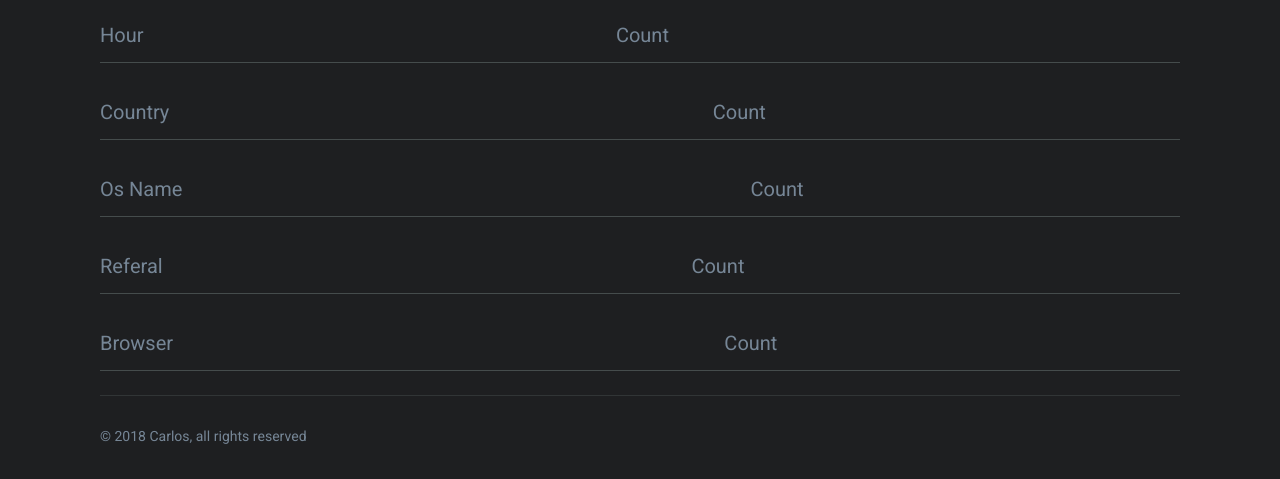
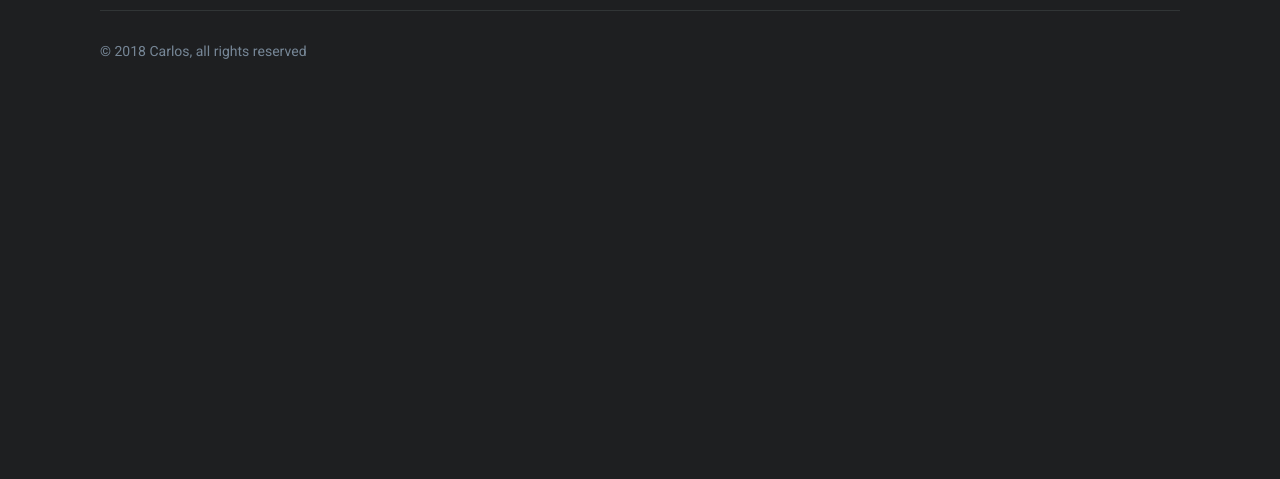
Before and after one commit to escrichov/shortener, a Django app: template shortener_app/templates/shortener_app/stats.html in a window 1280 px wide. Shown: the part 398-877 px from the top of the page. After the commit the page ends 457 px from the top, so only its background shows below. Run offline with Django 3.2, Linux system fonts and the light colour scheme; the template is opened without the code that fills it, so the values that code supplies are empty; some libraries are stand-ins or nearby versions.

Commit message:
Removed old stats

```diff
--- a/shortener_app/templates/shortener_app/stats.html
+++ b/shortener_app/templates/shortener_app/stats.html
@@ -14,56 +14,6 @@
 <canvas id="browser_stats_id" width="200" height="200"></canvas>
 <canvas id="os_stats_id" width="200" height="200"></canvas>
 
-<table>
-  <tr>
-    <td>Hour</td>
-    <td>Count</td>
-  </tr>
-  {% for stat in click_stats %}
-    {% include "shortener_app/stat_object.html" %}
-  {% endfor %}
-</table>
-
-<table>
-  <tr>
-    <td>Country</td>
-    <td>Count</td>
-  </tr>
-  {% for stat in country_stats %}
-    {% include "shortener_app/stat_object.html" %}
-  {% endfor %}
-</table>
-
-<table>
-  <tr>
-    <td>Os Name</td>
-    <td>Count</td>
-  </tr>
-  {% for stat in os_stats %}
-    {% include "shortener_app/stat_object.html" %}
-  {% endfor %}
-</table>
-
-<table>
-  <tr>
-    <td>Referal</td>
-    <td>Count</td>
-  </tr>
-  {% for stat in referal_stats %}
-    {% include "shortener_app/stat_object.html" %}
-  {% endfor %}
-</table>
-
-<table>
-  <tr>
-    <td>Browser</td>
-    <td>Count</td>
-  </tr>
-  {% for stat in browser_stats %}
-    {% include "shortener_app/stat_object.html" %}
-  {% endfor %}
-</table>
-
 {% endblock %}
 
 {% block javascript_data %}
```
